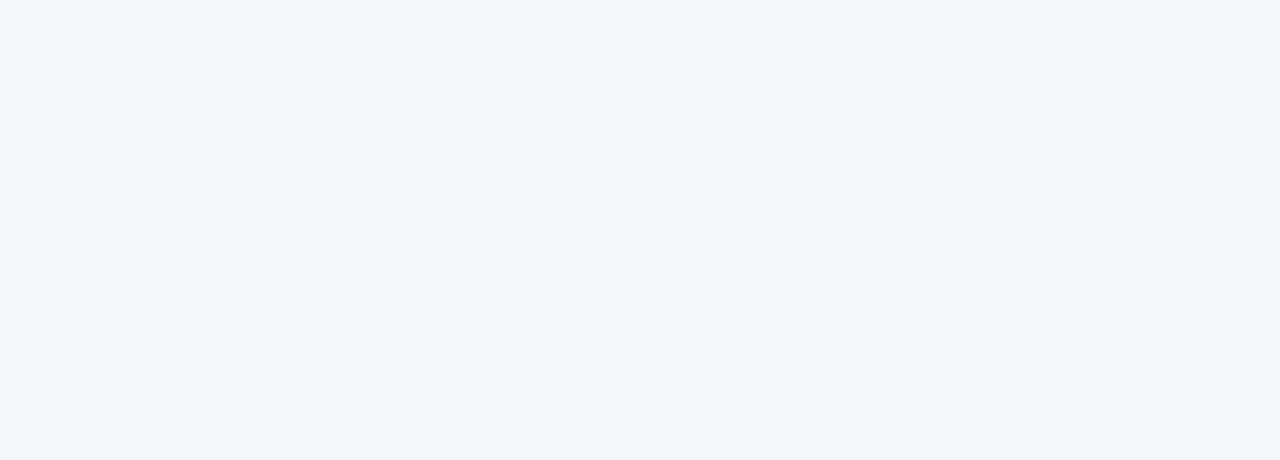
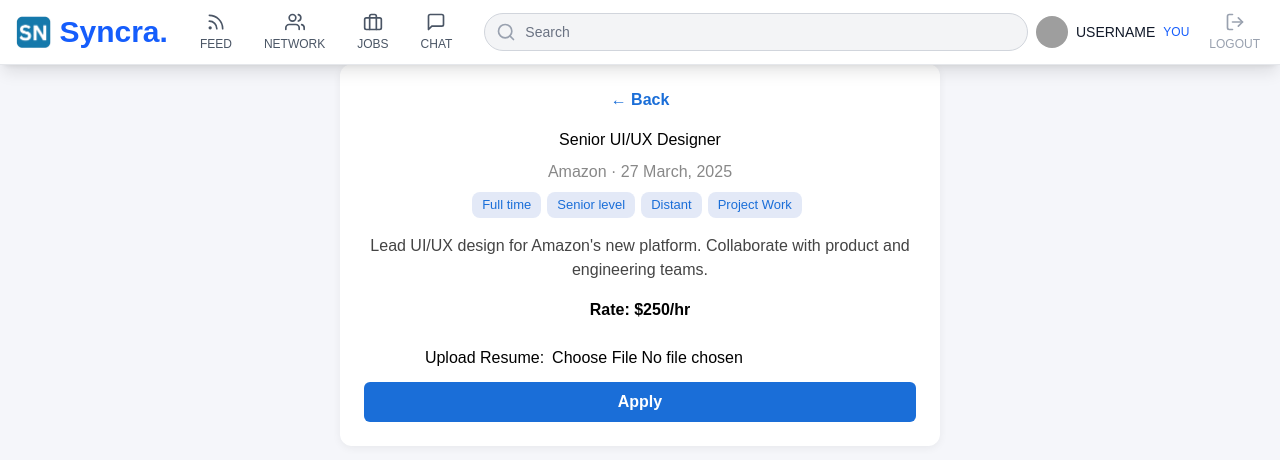
Before and after one commit to Mayuushi/IT342-Syncra, a React (Vite) app in the folder frontend-web/My-Syncra/: page /jobs/1 in a window 1280 px wide. Before the commit this address had no page. Shown: the top 460 px of the page. Built offline with nearby package versions, Linux system fonts and the light colour scheme; sample sign-in values are in the browser's storage; grey boxes are pictures that could not be loaded.

Commit message:
Added JobDetails and some changes in Job page

```diff
--- a/frontend-web/My-Syncra/src/App.jsx
+++ b/frontend-web/My-Syncra/src/App.jsx
@@ -13,6 +13,7 @@ import Network from './Components/Sections/Network'
 import Profile from './Components/Sections/Profile'
 import Portfolio from './Components/Sections/Portfolio'
 import Job from './Components/Sections/Job'; // Import your Job component
+import JobDetails from './Components/Sections/JobDetails';
 
 function App() {
   const [isLoaded, setIsLoaded] = useState(false)
@@ -87,6 +88,14 @@ function App() {
                 </PrivateRoute>
               }
             />
+            <Route
+              path="/jobs/:id"
+              element={
+                <PrivateRoute>
+                  <JobDetails />
+                </PrivateRoute>
+              }
+            />
           </Routes>
         </div>
       )}
--- a/frontend-web/My-Syncra/src/Components/Sections/Job.jsx
+++ b/frontend-web/My-Syncra/src/Components/Sections/Job.jsx
@@ -1,6 +1,7 @@
 import React, { useState } from "react";
 import {NavBar} from "../NavBar";
 import "./Job.css";
+import { useNavigate } from "react-router-dom";
 
 const jobsData = [
   {
@@ -72,6 +73,7 @@ const employmentTypeOptions = [
 function Jobs() {
   const [selectedWorking, setSelectedWorking] = useState([]);
   const [selectedEmployment, setSelectedEmployment] = useState([]);
+  const navigate = useNavigate();
 
   const handleWorkingChange = (option) => {
     setSelectedWorking((prev) =>
@@ -161,7 +163,12 @@ function Jobs() {
                 </div>
                 <div className="job-card-bottom">
                   <span className="job-card-rate">{job.rate}</span>
-                  <button className="job-card-details">Details</button>
+                  <button
+                    className="job-card-details"
+                    onClick={() => navigate(`/jobs/${job.id}`)}
+                  >
+                    Details
+                  </button>
                 </div>
               </div>
             ))}
--- /dev/null
+++ b/frontend-web/My-Syncra/src/Components/Sections/JobDetails.jsx
@@ -0,0 +1,156 @@
+import React, { useState } from "react";
+import { useParams, useNavigate } from "react-router-dom";
+import { NavBar } from "../NavBar";
+import "./Job.css";
+
+// You may want to import jobsData from a shared file in a real app
+const jobsData = [
+  {
+    id: 1,
+    company: "Amazon",
+    title: "Senior UI/UX Designer",
+    date: "27 March, 2025",
+    tags: ["Full time", "Senior level", "Distant", "Project Work"],
+    rate: "$250/hr",
+    description: "Lead UI/UX design for Amazon's new platform. Collaborate with product and engineering teams.",
+  },
+  {
+    id: 2,
+    company: "Google",
+    title: "Junior UI/UX Designer",
+    date: "27 March, 2025",
+    tags: ["Full time", "Junior level", "Distant", "Project Work", "Part time"],
+    rate: "$150/hr",
+    description: "Assist in designing Google products. Work with senior designers and learn best practices.",
+  },
+  {
+    id: 3,
+    company: "Dribbble",
+    title: "Senior Motion Designer",
+    date: "27 March, 2025",
+    tags: ["Part time", "Senior level", "Full Day", "Shift Work"],
+    rate: "$260/hr",
+    description: "Create motion graphics for Dribbble's marketing and product videos.",
+  },
+  {
+    id: 4,
+    company: "Twitter",
+    title: "UX Designer",
+    date: "27 March, 2025",
+    tags: ["Part time", "Part time", "Project Work"],
+    rate: "$120/hr",
+    description: "Improve user experience for Twitter's mobile app.",
+  },
+  {
+    id: 5,
+    company: "Airbnb",
+    title: "Graphic Designer",
+    date: "27 March, 2025",
+    tags: ["Part time", "Part time"],
+    rate: "$300/hr",
+    description: "Design graphics for Airbnb's web and print campaigns.",
+  },
+  {
+    id: 6,
+    company: "Apple",
+    title: "Graphic Designer",
+    date: "27 March, 2025",
+    tags: ["Part time", "Part time"],
+    rate: "$140/hr",
+    description: "Work on Apple's branding and marketing materials.",
+  },
+];
+
+function JobDetails() {
+  const { id } = useParams();
+  const navigate = useNavigate();
+  const job = jobsData.find((j) => j.id === Number(id));
+  const [resume, setResume] = useState(null);
+  const [applied, setApplied] = useState(false);
+
+  if (!job) {
+    return (
+      <>
+        <NavBar />
+        <div style={{ padding: 32 }}>Job not found.</div>
+      </>
+    );
+  }
+
+  const handleResumeChange = (e) => {
+    setResume(e.target.files[0]);
+  };
+
+  const handleApply = (e) => {
+    e.preventDefault();
+    setApplied(true);
+    // Here you would send the resume and application to your backend
+  };
+
+  return (
+    <>
+      <NavBar />
+      <div className="job-details-root" style={{
+        padding: 24,
+        maxWidth: 600,
+        margin: "32px auto",
+        background: "#fff",
+        borderRadius: 12,
+        boxShadow: "0 2px 8px rgba(0,0,0,0.06)",
+        width: "95vw"
+      }}>
+        <button onClick={() => navigate(-1)} style={{
+          marginBottom: 16,
+          background: "none",
+          border: "none",
+          color: "#1a6ed8",
+          cursor: "pointer",
+          fontWeight: 600,
+          fontSize: 16
+        }}>&larr; Back</button>
+        <h2 style={{ marginBottom: 8 }}>{job.title}</h2>
+        <div style={{ color: "#888", marginBottom: 8 }}>{job.company} &middot; {job.date}</div>
+        <div style={{ marginBottom: 12, flexWrap: "wrap" }}>
+          {job.tags.map((tag, idx) => (
+            <span key={idx} style={{
+              background: "#e3e9f7",
+              color: "#1a6ed8",
+              borderRadius: 8,
+              padding: "3px 10px",
+              marginRight: 6,
+              fontSize: 13,
+              fontWeight: 500,
+              display: "inline-block",
+              marginBottom: 4
+            }}>{tag}</span>
+          ))}
+        </div>
+        <div style={{ marginBottom: 16, color: "#444" }}>{job.description || "No description provided."}</div>
+        <div style={{ fontWeight: 600, marginBottom: 24 }}>Rate: {job.rate}</div>
+        {!applied ? (
+          <form onSubmit={handleApply} style={{ display: "flex", flexDirection: "column", gap: 12 }}>
+            <label>
+              Upload Resume:
+              <input type="file" accept=".pdf,.doc,.docx" onChange={handleResumeChange} required style={{ marginLeft: 8 }} />
+            </label>
+            <button type="submit" style={{
+              background: "#1a6ed8",
+              color: "#fff",
+              border: "none",
+              borderRadius: 6,
+              padding: "8px 18px",
+              fontWeight: 600,
+              cursor: "pointer"
+            }}>
+              Apply
+            </button>
+          </form>
+        ) : (
+          <div style={{ color: "#1a6ed8", fontWeight: 600, marginTop: 16 }}>Application sent! Thank you.</div>
+        )}
+      </div>
+    </>
+  );
+}
+
+export default JobDetails;
```
